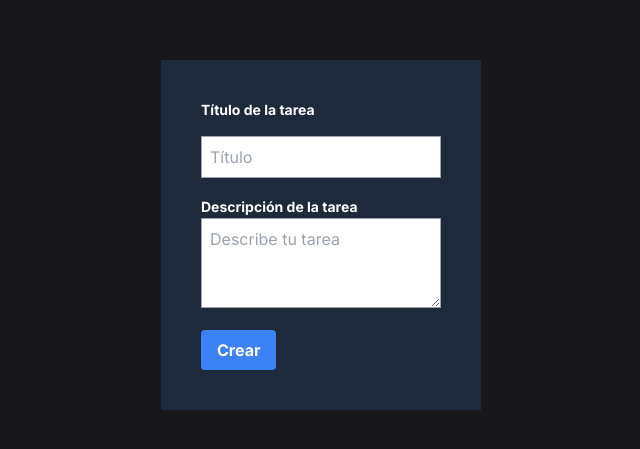
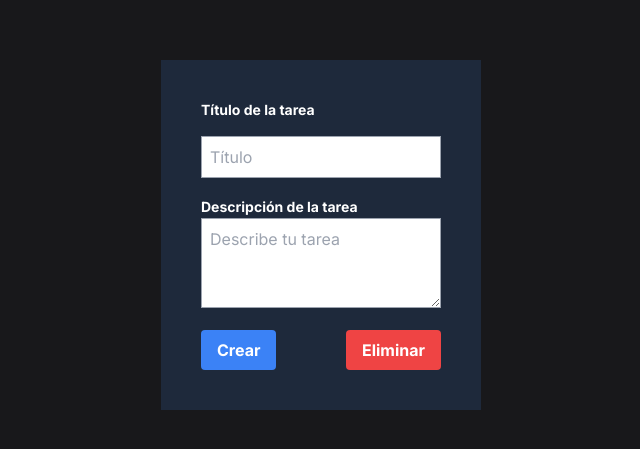
Before and after one commit to alvaro-dev11/Nextjs-Prisma-Crud, a Next.js app: page /tasks/edit/1 in a window 1280 px wide. Shown: the part 165-614 px from the top of the page, without its empty margins (319-959 px from the left). Built offline with nearby package versions, Linux system fonts and the light colour scheme; no server answers; the database is empty.

Commit message:
Frontend: Eliminar tareas

```diff
--- a/src/app/new/page.jsx
+++ b/src/app/new/page.jsx
@@ -43,7 +43,7 @@ const NewPage = ({ params }) => {
         },
       });
       const data = await res.json();
-      console.log(data)
+      console.log(data);
     }
 
     router.refresh();
@@ -75,9 +75,30 @@ const NewPage = ({ params }) => {
           onChange={(e) => setDescription(e.target.value)}
           value={description}></textarea>
 
-        <button className="bg-blue-500 hover:bg-blue-700 text-white font-bold py-2 px-4 rounded">
-          Crear
-        </button>
+        <div className="flex justify-between">
+          <button
+            type="submit"
+            className="bg-blue-500 hover:bg-blue-700 text-white font-bold py-2 px-4 rounded">
+            Crear
+          </button>
+
+          {params.id && (
+            <button
+              type="button"
+              onClick={async () => {
+                const res = await fetch(`/api/tasks/${params.id}`, {
+                  method: "DELETE",
+                });
+                const data = await res.json();
+                // console.log(data);
+                router.refresh();
+                router.push("/");
+              }}
+              className="bg-red-500 hover:bg-red-700 text-white font-bold py-2 px-4 rounded ml-4">
+              Eliminar
+            </button>
+          )}
+        </div>
       </form>
     </div>
   );
```
Also changed, not shown: 1 other file (tests, documents, lock files or other folders).
